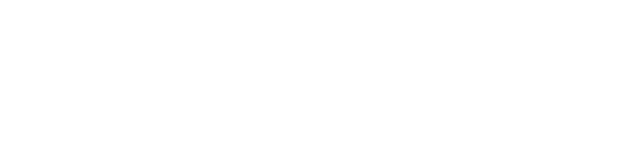
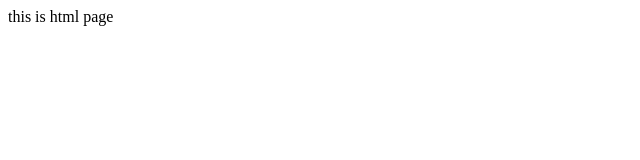
Before and after one commit to askuidev/practice, a plain HTML site: page index.html in a window 1280 px wide. Shown: the whole page, without its empty margins (0-640 px from the left). Drawn offline with Linux system fonts and the light colour scheme.

Commit message:
updated index.html and added index.js

```diff
--- a/index.html
+++ b/index.html
@@ -1,2 +1,3 @@
 <html>
+this is html page
 </html>
--- /dev/null
+++ b/index.js
@@ -0,0 +1 @@
+console.log("this is printing command");
```
